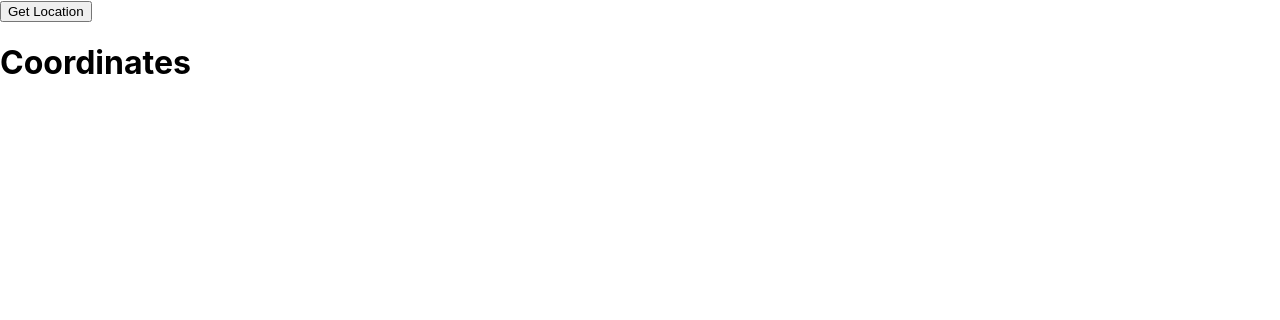
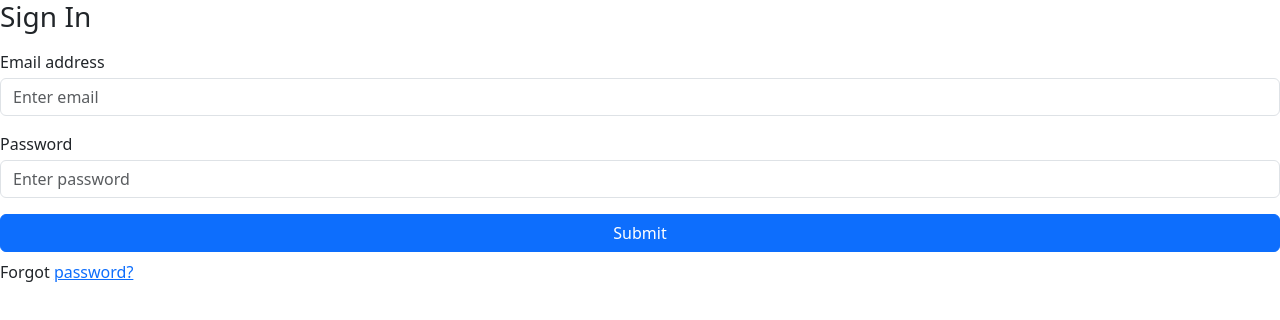
Before and after one commit to varungujarathi9/inrix-2022-hack-app, a React (Create React App) app in the folder frontend/: page / in a window 1280 px wide. Shown: the top 320 px of the page. Built offline with nearby package versions, Linux system fonts and the light colour scheme.

Commit message:
Login page design

```diff
--- a/frontend/package.json
+++ b/frontend/package.json
@@ -9,6 +9,7 @@
     "react": "^18.2.0",
     "react-dom": "^18.2.0",
     "react-geolocated": "^4.0.3",
+    "react-router-dom": "^6.4.3",
     "react-scripts": "5.0.1",
     "web-vitals": "^2.1.4"
   },
--- a/frontend/src/Login.js
+++ b/frontend/src/Login.js
@@ -1,9 +1,15 @@
 import "bootstrap/dist/css/bootstrap.min.css"
 import React, { useState } from 'react';
+import {Routes, Route, useNavigate} from 'react-router-dom';
+import App from './App';
 
 export default function (props) {
 
     let [authMode, setAuthMode] = useState("signin")
+
+
+
+
 
     const changeAuthMode = () => {
       setAuthMode(authMode === "signin" ? "signup" : "signin")
--- a/frontend/src/index.js
+++ b/frontend/src/index.js
@@ -2,12 +2,13 @@ import React from 'react';
 import ReactDOM from 'react-dom/client';
 import './index.css';
 import App from './App';
+import Login from './Login';
 import reportWebVitals from './reportWebVitals';
 
 const root = ReactDOM.createRoot(document.getElementById('root'));
 root.render(
   <React.StrictMode>
-    <App />
+    <Login />
   </React.StrictMode>
 );
 
```
Also changed, not shown: 1 other file (tests, documents, lock files or other folders).
